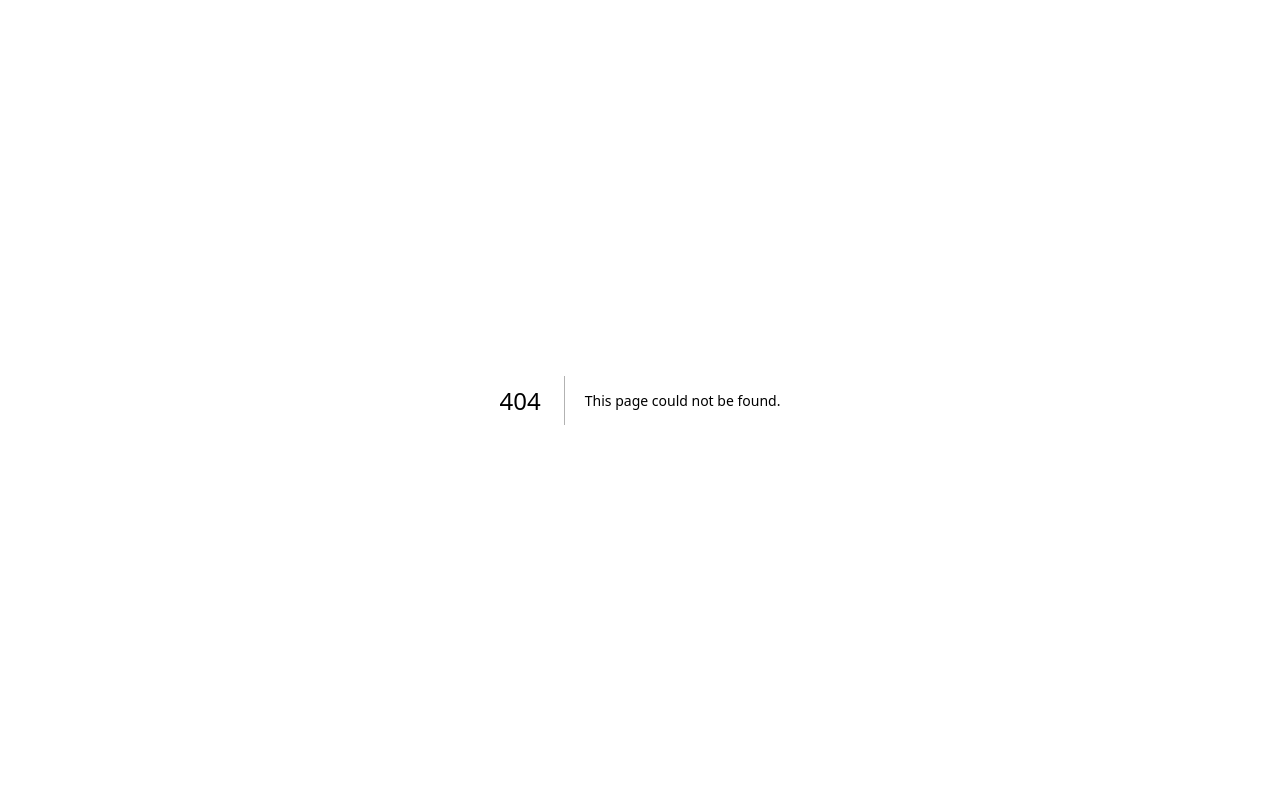
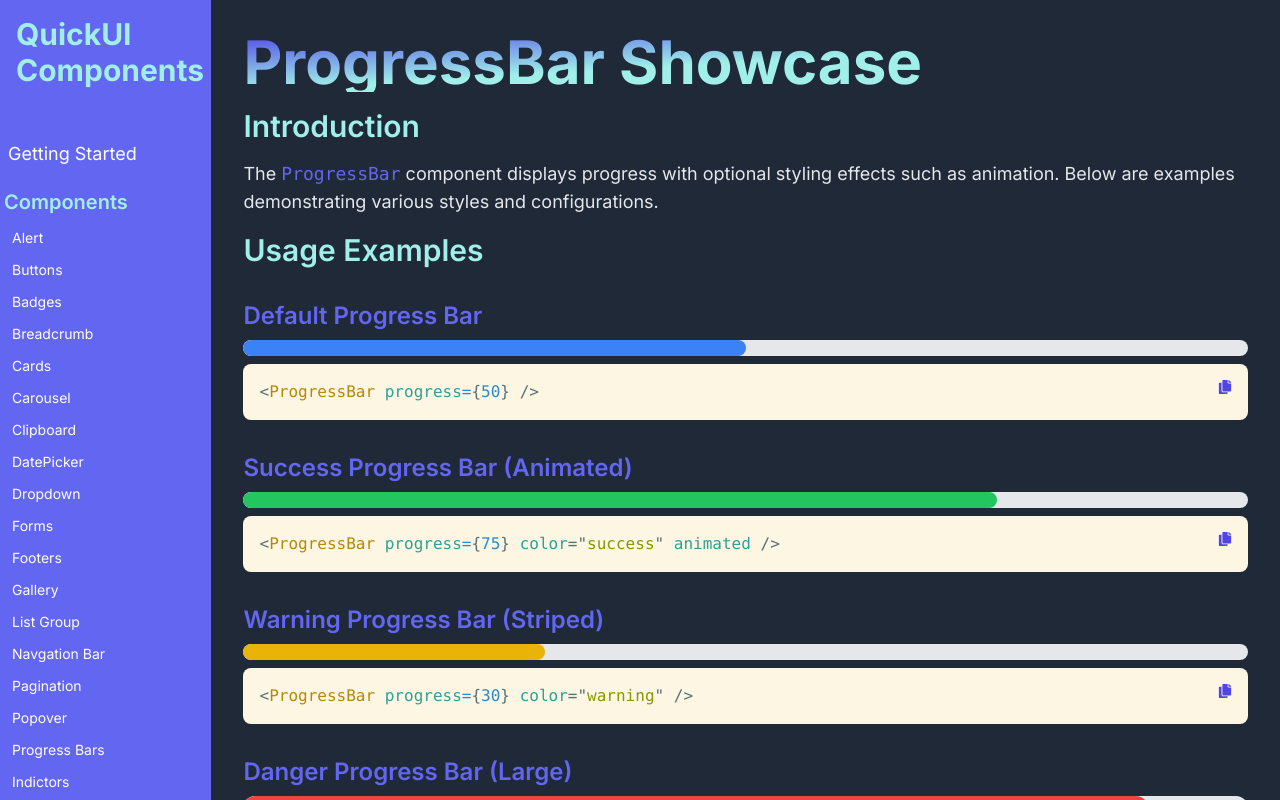
Before and after one commit to ajv55/quickui, a Next.js app: page /getStarted/progress in a window 1280 px wide. Before the commit this address had no page. Built offline with nearby package versions, Linux system fonts and the light colour scheme.

Commit message:
created the progress bar component

```diff
--- /dev/null
+++ b/app/components/progress.tsx
@@ -0,0 +1,57 @@
+'use client';
+import React from 'react';
+import { motion } from 'framer-motion';
+import clsx from 'clsx';
+
+interface ProgressBarProps {
+  progress: number; // Progress value should be between 0 and 100
+  size?: 'small' | 'medium' | 'large';
+  color?: 'primary' | 'secondary' | 'success' | 'warning' | 'danger';
+  animated?: boolean;
+  className?: string;
+}
+
+const ProgressBar: React.FC<ProgressBarProps> = ({
+  progress,
+  size = 'medium',
+  color = 'primary',
+  animated = false,
+  className,
+}) => {
+  // Ensure progress is between 0 and 100
+  const clampedProgress = Math.min(100, Math.max(0, progress));
+
+  const sizeClasses = {
+    small: 'h-2',
+    medium: 'h-4',
+    large: 'h-6',
+  };
+
+  const colorClasses = {
+    primary: 'bg-blue-500',
+    secondary: 'bg-gray-500',
+    success: 'bg-green-500',
+    warning: 'bg-yellow-500',
+    danger: 'bg-red-500',
+  };
+
+  const baseClass = 'relative overflow-hidden rounded-full bg-gray-200';
+  const animatedClass = animated ? 'transition-all duration-500 ease-out' : '';
+
+  return (
+    <div className={clsx(baseClass, sizeClasses[size], className)}>
+      <motion.div
+        className={clsx(
+          'absolute top-0 left-0 h-full rounded-full',
+          colorClasses[color],
+          animatedClass
+        )}
+        style={{ width: `${clampedProgress}%` }}
+        initial={{ width: 0 }}
+        animate={{ width: `${clampedProgress}%` }}
+      />
+    </div>
+  );
+};
+
+export default ProgressBar;
--- a/app/components/startComponents/sidebar.tsx
+++ b/app/components/startComponents/sidebar.tsx
@@ -22,6 +22,7 @@ const Sidebar: FC = () => {
     { name: 'Navgation Bar', href: '/getStarted/navbar' },
     { name: 'Pagination', href: '/getStarted/pagination' },
     { name: 'Popover', href: '/getStarted/popover' },
+    { name: 'Progress Bars', href: '/getStarted/progress' },
     { name: 'Indictors', href: '/getStarted/indictors' },
     { name: 'Input Fields', href: '/getStarted/input' },
     { name: 'Modals', href: '/getStarted/modal' },
--- /dev/null
+++ b/app/getStarted/progress/page.tsx
@@ -0,0 +1,119 @@
+'use client';
+
+import React from 'react';
+import ProgressBar from '../../components/progress';
+import { Prism as SyntaxHighlighter } from 'react-syntax-highlighter';
+import { solarizedlight } from 'react-syntax-highlighter/dist/esm/styles/prism';
+import { FaCopy } from 'react-icons/fa';
+import { CopyToClipboard } from 'react-copy-to-clipboard';
+
+const ProgressBarShowcase: React.FC = () => {
+  const [copiedIndex, setCopiedIndex] = React.useState<number | null>(null);
+
+  const handleCopy = (index: number) => {
+    setCopiedIndex(index);
+    setTimeout(() => setCopiedIndex(null), 2000);
+  };
+
+  return (
+    <div className="w-full h-screen overflow-scroll bg-background-dark p-8">
+      <h1 className="text-6xl font-bold bg-gradient-to-br from-primary-light via-secondary-light to-secondary-light bg-clip-text text-transparent mb-4">
+        ProgressBar Showcase
+      </h1>
+
+      <section className="flex flex-col items-start mb-8">
+        <h2 className="text-3xl font-semibold text-secondary-light mb-4">Introduction</h2>
+        <p className="text-lg text-left text-text-dark mb-4">
+          The <code className="text-primary-dark">ProgressBar</code> component displays progress with optional styling effects such as animation. Below are examples demonstrating various styles and configurations.
+        </p>
+        <h2 className="text-3xl font-semibold text-secondary-light">Usage Examples</h2>
+      </section>
+
+      {/* Example 1: Default Progress Bar */}
+      <div className="relative mb-8">
+        <h3 className="text-2xl font-semibold text-primary-dark mb-2">Default Progress Bar</h3>
+        <ProgressBar progress={50} />
+        <div className="relative">
+          <SyntaxHighlighter
+            language="tsx"
+            style={solarizedlight}
+            customStyle={{ padding: '1rem', borderRadius: '0.5rem', position: 'relative' }}
+          >
+            {`<ProgressBar progress={50} />`}
+          </SyntaxHighlighter>
+          <CopyToClipboard text={`<ProgressBar progress={50} />`} onCopy={() => handleCopy(1)}>
+            <button className="absolute top-2 right-2 p-2 rounded text-sm font-semibold text-primary-light hover:text-primary-dark">
+              <FaCopy />
+              {copiedIndex === 1 && <span className="ml-2 text-green-600">Copied!</span>}
+            </button>
+          </CopyToClipboard>
+        </div>
+      </div>
+
+      {/* Example 2: Success Progress Bar (Animated) */}
+      <div className="relative mb-8">
+        <h3 className="text-2xl font-semibold text-primary-dark mb-2">Success Progress Bar (Animated)</h3>
+        <ProgressBar progress={75} color="success" animated />
+        <div className="relative">
+          <SyntaxHighlighter
+            language="tsx"
+            style={solarizedlight}
+            customStyle={{ padding: '1rem', borderRadius: '0.5rem', position: 'relative' }}
+          >
+            {`<ProgressBar progress={75} color="success" animated />`}
+          </SyntaxHighlighter>
+          <CopyToClipboard text={`<ProgressBar progress={75} color="success" animated />`} onCopy={() => handleCopy(2)}>
+            <button className="absolute top-2 right-2 p-2 rounded text-sm font-semibold text-primary-light hover:text-primary-dark">
+              <FaCopy />
+              {copiedIndex === 2 && <span className="ml-2 text-green-600">Copied!</span>}
+            </button>
+          </CopyToClipboard>
+        </div>
+      </div>
+
+      {/* Example 3: Warning Progress Bar (Striped) */}
+      <div className="relative mb-8">
+        <h3 className="text-2xl font-semibold text-primary-dark mb-2">Warning Progress Bar (Striped)</h3>
+        <ProgressBar progress={30} color="warning" />
+        <div className="relative">
+          <SyntaxHighlighter
+            language="tsx"
+            style={solarizedlight}
+            customStyle={{ padding: '1rem', borderRadius: '0.5rem', position: 'relative' }}
+          >
+            {`<ProgressBar progress={30} color="warning" />`}
+          </SyntaxHighlighter>
+          <CopyToClipboard text={`<ProgressBar progress={30} color="warning" />`} onCopy={() => handleCopy(3)}>
+            <button className="absolute top-2 right-2 p-2 rounded text-sm font-semibold text-primary-light hover:text-primary-dark">
+              <FaCopy />
+              {copiedIndex === 3 && <span className="ml-2 text-green-600">Copied!</span>}
+            </button>
+          </CopyToClipboard>
+        </div>
+      </div>
+
+      {/* Example 4: Danger Progress Bar (Large) */}
+      <div className="relative mb-8">
+        <h3 className="text-2xl font-semibold text-primary-dark mb-2">Danger Progress Bar (Large)</h3>
+        <ProgressBar progress={90} color="danger" size="large" />
+        <div className="relative">
+          <SyntaxHighlighter
+            language="tsx"
+            style={solarizedlight}
+            customStyle={{ padding: '1rem', borderRadius: '0.5rem', position: 'relative' }}
+          >
+            {`<ProgressBar progress={90} color="danger" size="large" />`}
+          </SyntaxHighlighter>
+          <CopyToClipboard text={`<ProgressBar progress={90} color="danger" size="large" />`} onCopy={() => handleCopy(4)}>
+            <button className="absolute top-2 right-2 p-2 rounded text-sm font-semibold text-primary-light hover:text-primary-dark">
+              <FaCopy />
+              {copiedIndex === 4 && <span className="ml-2 text-green-600">Copied!</span>}
+            </button>
+          </CopyToClipboard>
+        </div>
+      </div>
+    </div>
+  );
+};
+
+export default ProgressBarShowcase;
```
